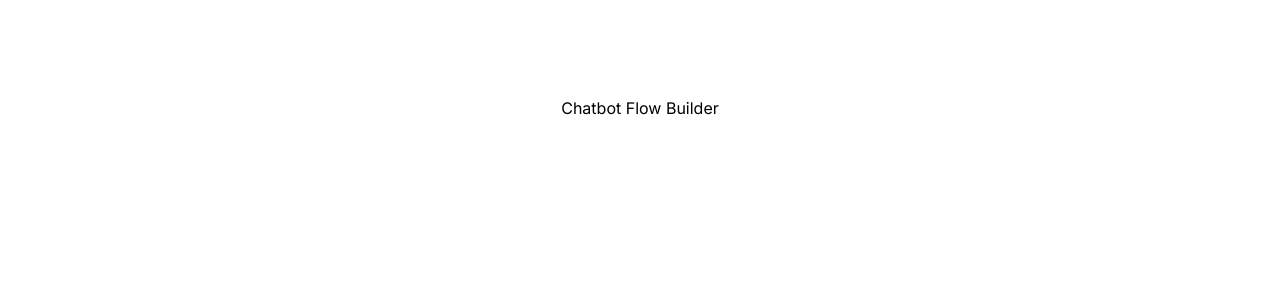
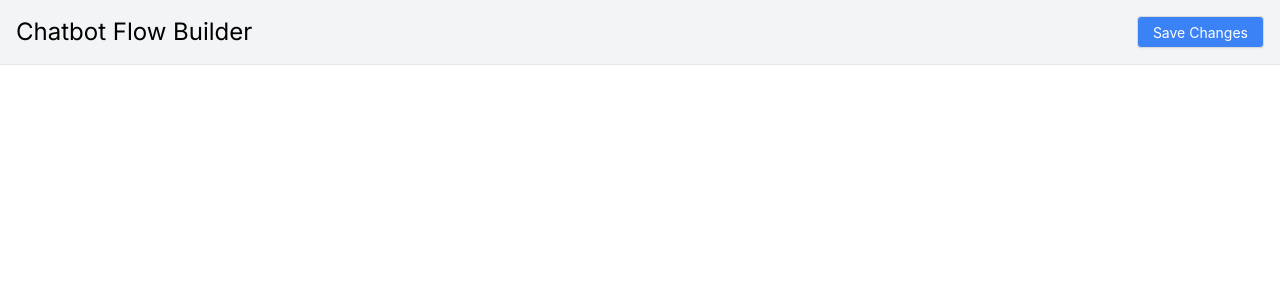
Before and after one commit to vaibhava17/chatbot-flow-builder-app, a Next.js app: page / in a window 1280 px wide. Shown: the top 300 px of the page. Built offline with nearby package versions, Linux system fonts and the light colour scheme.

Commit message:
header created

```diff
--- a/package.json
+++ b/package.json
@@ -9,6 +9,8 @@
     "lint": "next lint"
   },
   "dependencies": {
+    "antd": "^5.17.4",
+    "clsx": "^2.1.1",
     "next": "14.2.3",
     "react": "^18",
     "react-dom": "^18",
--- a/src/app/layout.tsx
+++ b/src/app/layout.tsx
@@ -1,6 +1,7 @@
 import type { Metadata } from "next";
 import { Inter } from "next/font/google";
 import "./globals.css";
+
 
 const inter = Inter({ subsets: ["latin"] });
 
--- a/src/app/page.tsx
+++ b/src/app/page.tsx
@@ -1,7 +1,17 @@
+'use client';
+import Header from "@/components/Header";
+
 export default function Home() {
+  const handleButtonClick = () => {
+    alert("Save button clicked!");
+  };
   return (
-    <main className="flex min-h-screen flex-col items-center justify-between p-24">
-      Chatbot Flow Builder
+    <main className="flex min-h-screen flex-col items-center justify-between">
+      <Header
+        label="Chatbot Flow Builder"
+        buttonLabel="Save Changes"
+        onButtonClick={handleButtonClick}
+      />
     </main>
   );
 }
--- /dev/null
+++ b/src/components/CustomButton.tsx
@@ -0,0 +1,28 @@
+import React, { ReactNode } from "react";
+import { Button, ButtonProps } from "antd";
+import clsx from "clsx";
+
+interface CustomButtonProps extends ButtonProps {
+  children: ReactNode;
+  className?: string;
+}
+
+const CustomButton: React.FC<CustomButtonProps> = ({
+  children,
+  className = "",
+  ...props
+}) => {
+  return (
+    <Button
+      className={clsx(
+        "bg-blue-500 hover:bg-blue-700 text-white font-normal rounded",
+        className
+      )}
+      {...props}
+    >
+      {children}
+    </Button>
+  );
+};
+
+export default CustomButton;
--- /dev/null
+++ b/src/components/Header.tsx
@@ -0,0 +1,23 @@
+import React from "react";
+import CustomButton from "@/components/CustomButton";
+
+interface HeaderProps {
+  label: string;
+  buttonLabel: string;
+  onButtonClick: () => void;
+}
+
+const Header: React.FC<HeaderProps> = ({
+  label,
+  buttonLabel,
+  onButtonClick,
+}) => {
+  return (
+    <header className="flex justify-between items-center p-4 bg-gray-100 border-b w-screen">
+      <h1 className="text-2xl font-normal">{label}</h1>
+      <CustomButton onClick={onButtonClick}>{buttonLabel}</CustomButton>
+    </header>
+  );
+};
+
+export default Header;
```
Also changed, not shown: 1 other file (tests, documents, lock files or other folders).
